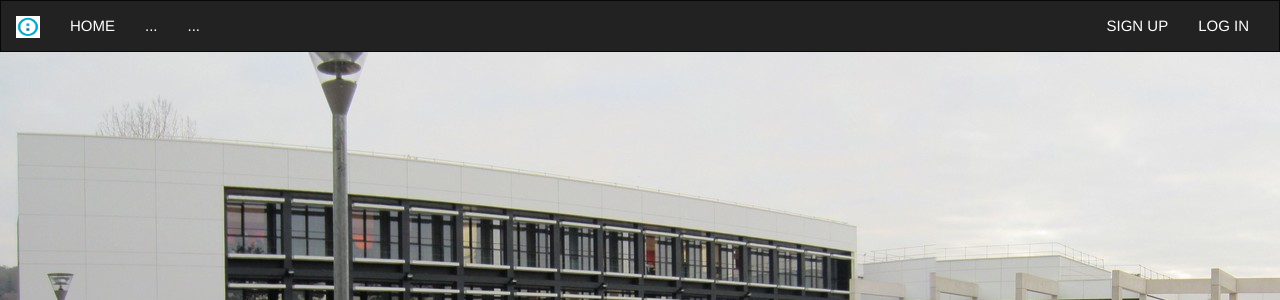
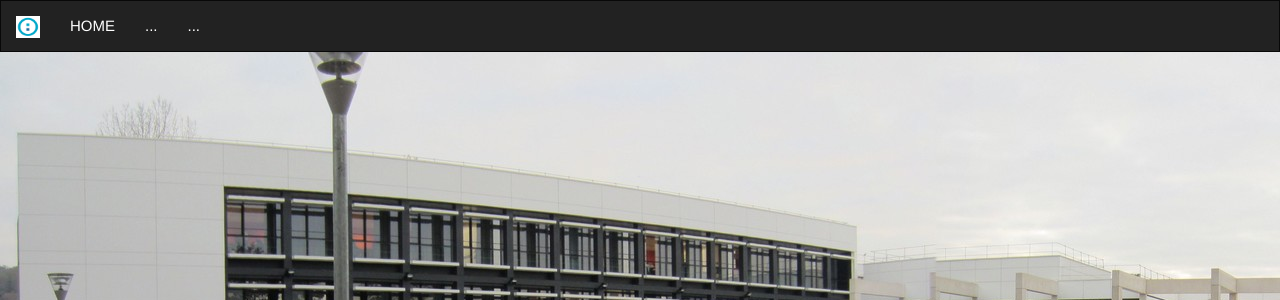
Before and after one commit to Christopher62/Evaluation---Simplon, a PHP site: page /chris.php in a window 1280 px wide. Shown: the top 300 px of the page. Run offline with PHP 8.4, Linux system fonts and the light colour scheme; some libraries are stand-ins or nearby versions.

Commit message:
Added meta for responsive (mobile) and PHP tag

```diff
--- a/chris.php
+++ b/chris.php
@@ -1,7 +1,11 @@
+<?php
+// futur code PHP qui va récupérer les données de sessions
+?>
 <!DOCTYPE html>
 <html>
   <head>
     <meta charset="utf-8">
+    <meta name="viewport" content="width=device-width, initial-scale=1">
     <title>Evaluation - Simplon</title>
     <link rel="stylesheet" href="bootstrap-css/bootstrap.min.css">
     <link rel="stylesheet" href="style/css/christopher.css">
@@ -26,8 +30,7 @@
           <li><a href="">...</a></li>
         </ul>
         <ul class="nav navbar-nav navbar-right">
-          <li><a href="pages/inscription.php">Sign Up</a></li>
-          <li><a href="pages/connexion.php">Log In</a></li>
+          <!-- futur code PHP qui affichera sign up / log in si l'utilisateur n'est pas connecté -->
         </ul>
       </div>
     </div>
```
